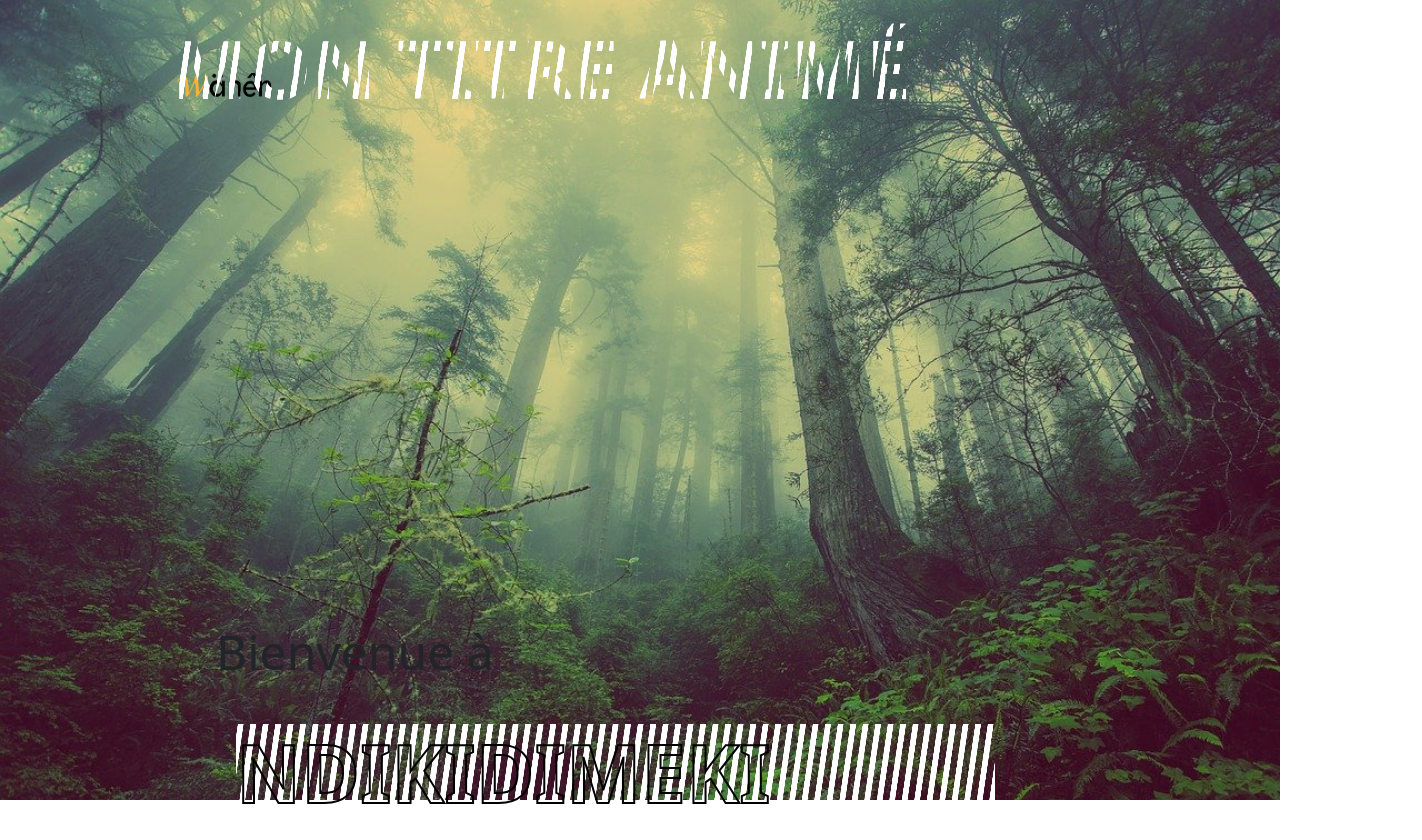
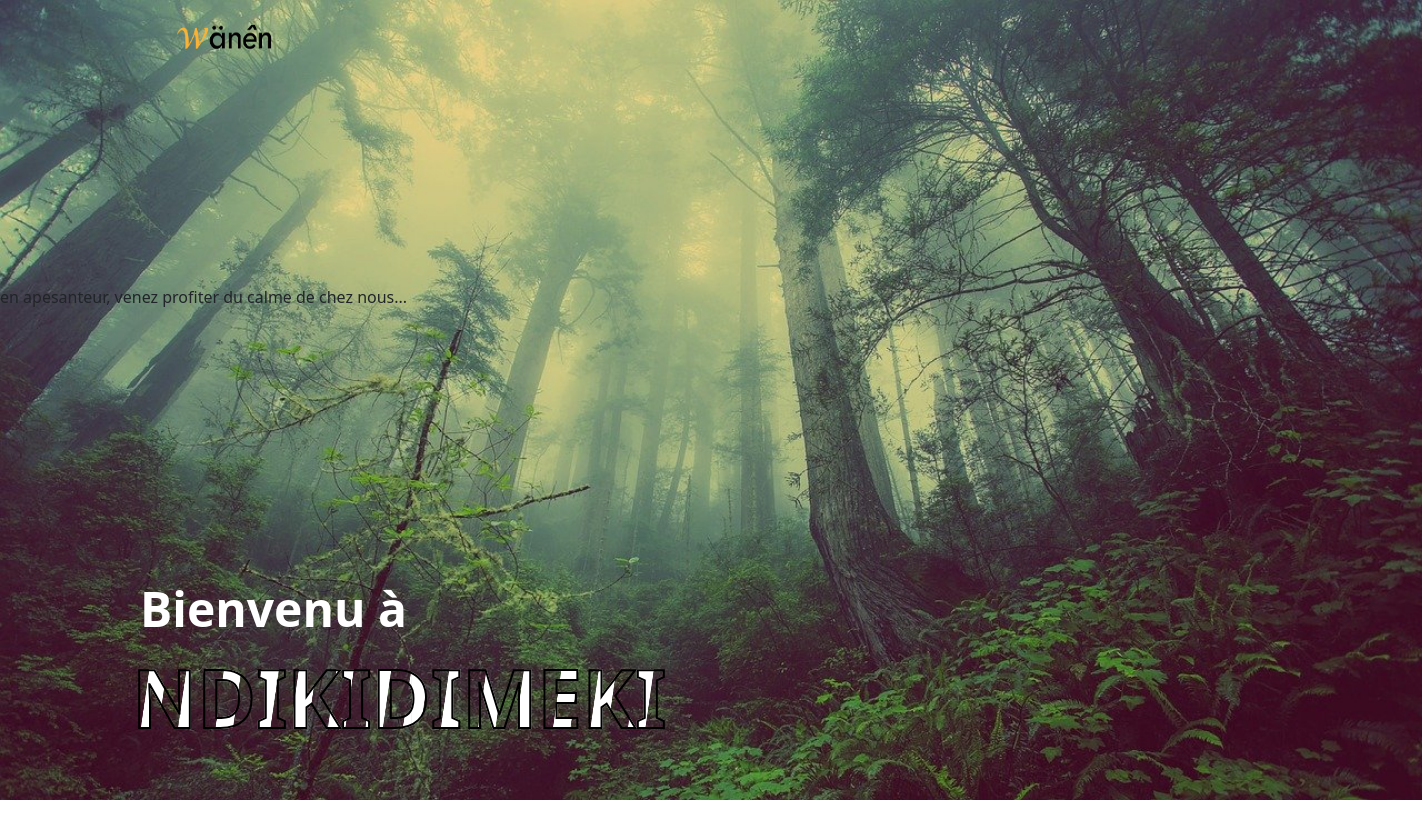
Before and after one commit to Andr3aL/NDIKINIMEKI_W-n-n_Andrea, a plain HTML site: page index.html in a window 1280 px wide. Shown: the whole page, 1422 px wide, since content can reach past the window. After the commit the page ends 800 px from the top, so only its background shows below. Drawn offline with nearby package versions, Linux system fonts and the light colour scheme.

Commit message:
28-11-24 terrage a 9h26

```diff
--- a/assets/style.css
+++ b/assets/style.css
@@ -14,7 +14,7 @@ body {
 
 body {
         margin: 0;
-        display: flex;
+        /* display: flex; */
         /* justify-content: center; */
         /* align-items: center; */
         height: 100vh;
@@ -83,7 +83,7 @@ main {
 
 
 
-.pattern-container {
+/* .pattern-container { */
     position: relative;
     display: inline-block;
     /* z-index: 1; */
@@ -91,7 +91,7 @@ main {
     /* color: transparent; */
 }
 
-.animated-title {
+/* .animated-title { */
     font-size: 5rem;
     font-weight: bold;
     /* background-color: transparent; */
@@ -109,7 +109,7 @@ main {
 }
 
 /* Pattern arrière-plan */
-.animated-title::before {
+/* .animated-title::before { */
     content: '';
     position: absolute;
     /* top: 500px; */
@@ -127,7 +127,7 @@ main {
 }
 
 /* Animation du pattern */
-@keyframes movePattern {
+/* @keyframes movePattern { */
     0% {
         transform: translateX(0);
     }
@@ -138,21 +138,32 @@ main {
 
 
 .titre {
+    display: inline-block;
     position: relative;
-    left: 5vw;
+    left: 100px;
     top: 60vh;
+}
+
+p {
+    display: inline-block;
+    position: relative;
 }
 
 h1 {
     position: relative;
     left: 12vw;
-    top: 7vh
+    top: 1vh
 }
 
 #bienvenue {
     font-size: 3rem;
+    font-weight: bold;
+    color: white;
+    display: inline-block;
+    position: relative;
+    left: 140px;
+    top: 64vh;
 }
-
 
 
 
@@ -167,17 +178,24 @@ h1 {
 }
 
 .animated-title2 {
+    display: inline-block;
+    position: relative;
+    left: 100px;
+    top: 60vh;
     font-size: 5rem;
     font-weight: bold;
     text-transform: uppercase;
     margin: 0;
     padding: 20px;
     background: url('./images/pattern.png') repeat; /* Utilisation du pattern */
-    background-size: 100px 100px; /* Ajuste la taille du pattern */
+    background-size: 300px 300px; /* Ajuste la taille du pattern */
     background-clip: text;
     -webkit-background-clip: text; /* Compatibilité Webkit (Chrome/Safari) */
     color: transparent; /* Rendre le texte transparent pour afficher le pattern */
     animation: movePattern 5s linear infinite; /* Animation continue */
+    -webkit-text-stroke-width: 2px;
+    -webkit-text-stroke-color: black;
+    -webkit-text-stroke: solid;
 }
 
 /* Animation du pattern */
@@ -186,6 +204,6 @@ h1 {
         background-position: 0 0;
     }
     100% {
-        background-position: -200px 0; /* Ajuste selon la vitesse et direction */
+        background-position: 100px 0; /* Ajuste selon la vitesse et direction */
     }
 }
--- a/index.html
+++ b/index.html
@@ -22,28 +22,13 @@
 
         <main>
 
+            <div class="titre">
+                <p id="bienvenue">Bienvenu à</p>
+                <div class="container">
+                    <h3 class="animated-title2">NDIKIDIMEKI</h3>
+                </div>
+                <p>en apesanteur, venez profiter du calme de chez nous...</p>
 
-
-
-
-
-
-
-            <div class="container">
-                <h3 class="animated-title2">Mon Titre Animé</h3>
-            </div>
-
-
-
-
-
-
-
-            <div class="container-fluid titre">
-                <p id="bienvenue">Bienvenue à</p>
-                <div class="pattern-container">
-                    <h2 class="animated-title">NDIKIDIMEKI</h2>
-                </div>
 
             </div>
 
```
